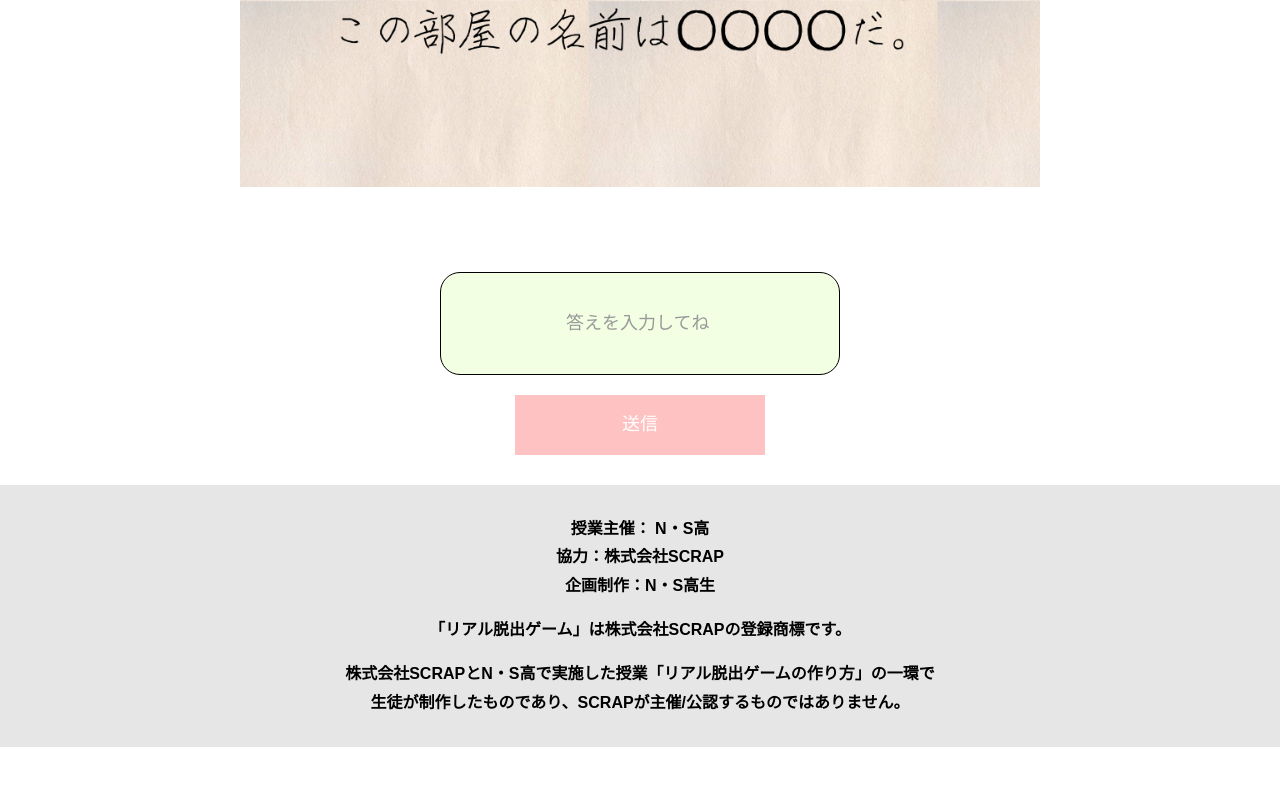
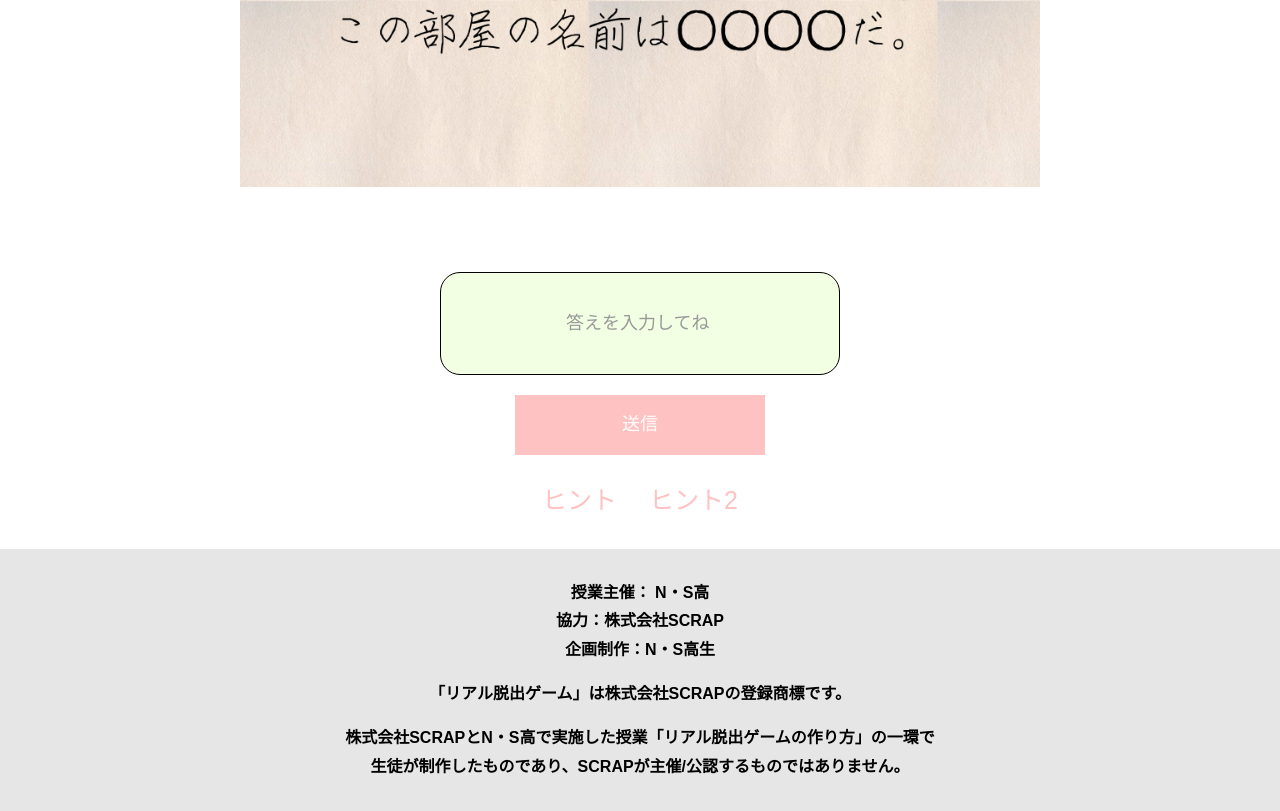
Before and after one commit to mackerel-misogi/beta-omiya-F, a plain HTML site: page main.html in a window 1280 px wide. Shown: the part 1412-2223 px from the top of the page. Before the commit the page ends 2159 px from the top, so only its background shows below. Drawn offline with nearby package versions, Linux system fonts and the light colour scheme.

Commit message:
Update main.html

```diff
--- a/main.html
+++ b/main.html
@@ -53,6 +53,10 @@
           <p>〇〇〇〇にちょうど当てはまる学校の教室は...</p>
         </div>
         <answer-input2 class=" inputAnswer2" v-bind:correct="correctAnswer['stage2']['q1']" v-on:answer-input="answerInput($event, 'stage2', 1)"></answer-input2>
+        <div class="hint-btn-container">
+          <input type="button" class="hint-btn" value="ヒント" onclick="show();"/>
+          <input type="button" class="hint-btn" value="ヒント2" onclick="show2();"/>
+        </div>
       </div>
     </div>
   </main>
```
